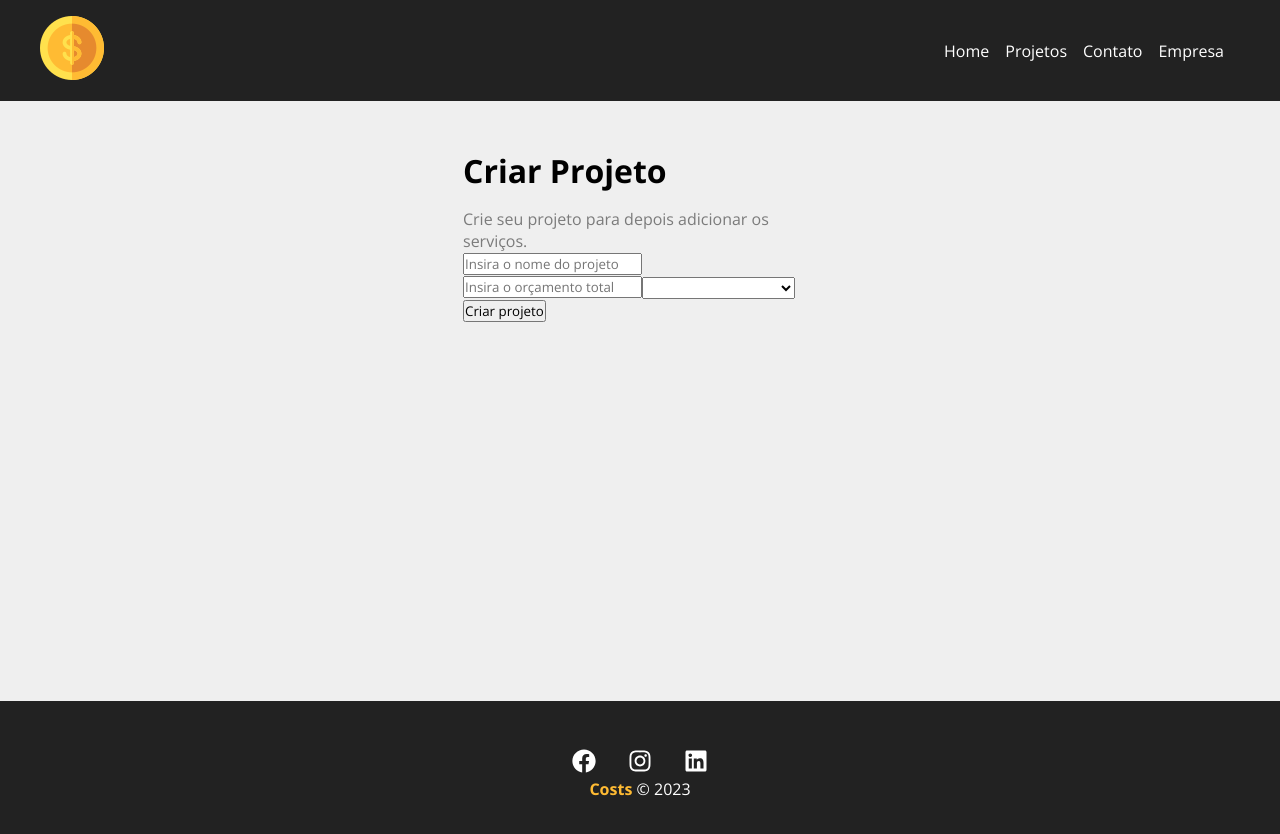
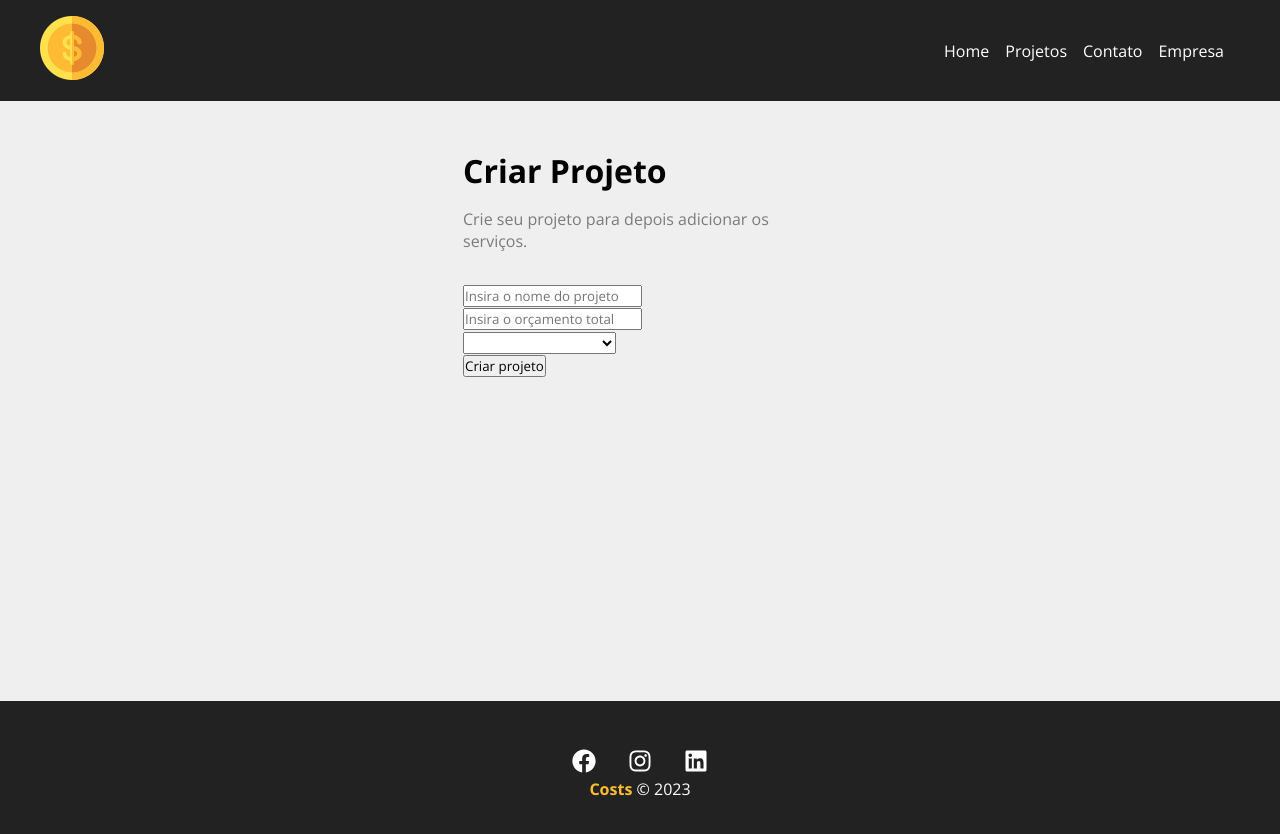
Before and after one commit to joao-damorim/react-costs, a React (Create React App) app: page /newproject in a window 1280 px wide. Shown: the top 834 px of the page. Built offline with nearby package versions, Linux system fonts and the light colour scheme; the HTML template or start-up script is replaced by a standard one.

Commit message:
Form Componentization - part 1

```diff
--- a/src/components/project/ProjecForm.tsx
+++ b/src/components/project/ProjecForm.tsx
@@ -1,12 +1,20 @@
+import styles from './ProjectForm.module.css';
+
 function ProjectForm() {
     return (
-        <form>
+        <form className={styles.form}>
             <div>
+                <div>
                 <input type="text" placeholder="Insira o nome do projeto" />
+                </div>
+                <div>
                 <input type="number" placeholder="Insira o orçamento total" />
+                </div>
+                <div>
                 <select name="category_id">
                     <option disabled>Selecione a categoria</option>
                 </select>
+                </div>
             </div>
             <div>
                 <input type="submit" value="Criar projeto" />
--- /dev/null
+++ b/src/components/project/ProjectForm.module.css
@@ -0,0 +1,4 @@
+.form {
+    width: 100%;
+    margin: 2em 0;
+}
```
Also changed, not shown: src/components/form/Input.module.css (added, +20 -0 lines), src/components/form/Input.tsx (added, +28 -0 lines).
